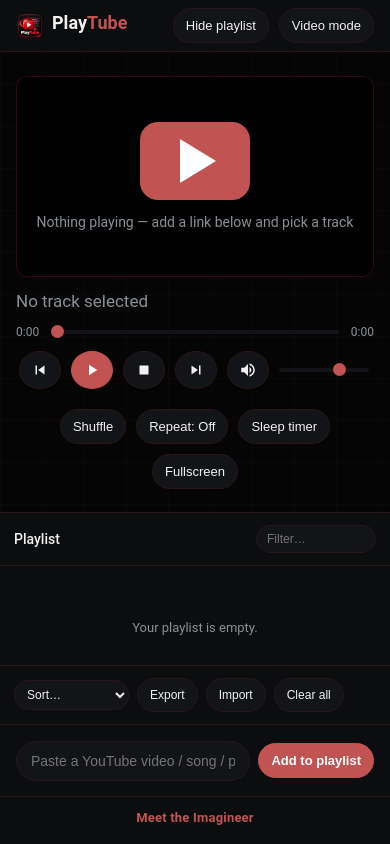
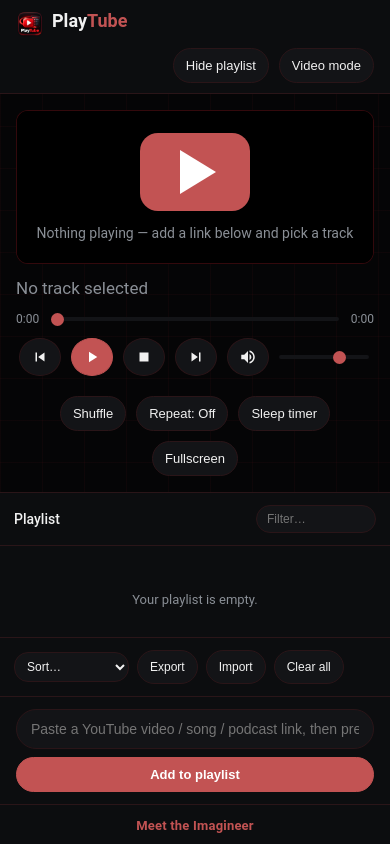
Before and after one commit to anirudhvemula/PlayTube, a plain HTML site: page index.html in a window 390 px wide. Drawn offline with Linux system fonts and the light colour scheme.

Commit message:
Update index.html

```diff
--- a/index.html
+++ b/index.html
@@ -12,14 +12,14 @@
 <meta property="og:type" content="website">
 <meta property="og:title" content="PlayTube — YouTube Playlist Player">
 <meta property="og:description" content="A clean, minimal YouTube playlist player. Stream videos or podcasts, save playlists that persist offline, shuffle, repeat, and switch between video and audio-only mode.">
-<meta property="og:image" content="https://anirudhvemula.github.io/PlayTube/og-image.png">
+<meta property="og:image" content="https://anirudhvemula.github.io/playtube/og-image.png">
 <meta property="og:image:width" content="1200">
 <meta property="og:image:height" content="630">
 
 <meta name="twitter:card" content="summary_large_image">
 <meta name="twitter:title" content="PlayTube — YouTube Playlist Player">
 <meta name="twitter:description" content="A clean, minimal YouTube playlist player. Stream videos or podcasts, save playlists that persist offline, shuffle, repeat, and switch between video and audio-only mode.">
-<meta name="twitter:image" content="https://anirudhvemula.github.io/PlayTube/og-image.png">
+<meta name="twitter:image" content="https://anirudhvemula.github.io/playtube/og-image.png">
 
 <meta name="theme-color" content="#0f0f0f">
 <style>
@@ -47,11 +47,26 @@
   }
   .layout {
     display: grid;
-    grid-template-columns: 1fr 360px;
-    grid-template-rows: 1fr auto auto;
+    grid-template-columns: minmax(0, 1fr) 360px;
+    grid-template-rows: auto auto 1fr auto auto auto auto;
     height: 100vh;
   }
-  .layout.audio-mode { grid-template-columns: 1fr; grid-template-rows: auto auto auto auto; height: auto; min-height: 100vh; }
+  header.topbar { grid-column: 1 / -1; grid-row: 1; }
+  .file-warning { grid-column: 1 / -1; grid-row: 2; }
+  main.player-area { grid-column: 1; grid-row: 3; }
+  aside.side-panel { grid-column: 2; grid-row: 3; }
+  .bottom-panel { grid-column: 1 / -1; grid-row: 4; }
+  .add-bar { grid-column: 1 / -1; grid-row: 5; }
+  .error-msg { grid-column: 1 / -1; grid-row: 6; }
+  footer.site-footer { grid-column: 1 / -1; grid-row: 7; }
+  .layout.audio-mode { grid-template-columns: minmax(0, 1fr); grid-template-rows: auto auto auto auto auto auto auto; height: auto; min-height: 100vh; }
+  .layout.audio-mode header.topbar { grid-row: 1; }
+  .layout.audio-mode .file-warning { grid-row: 2; }
+  .layout.audio-mode main.player-area { grid-column: 1; grid-row: 3; }
+  .layout.audio-mode .bottom-panel { grid-column: 1; grid-row: 4; }
+  .layout.audio-mode .add-bar { grid-column: 1; grid-row: 5; }
+  .layout.audio-mode .error-msg { grid-column: 1; grid-row: 6; }
+  .layout.audio-mode footer.site-footer { grid-row: 7; }
   .layout.audio-mode .side-panel { display: none; }
   .layout.audio-mode .bottom-panel { display: block; }
   .layout.audio-mode .placeholder { display: none; }
@@ -67,21 +82,21 @@
   .layout.audio-mode .transport-main { justify-content: center; }
   .layout.audio-mode .transport-modes { justify-content: center; }
   .layout.audio-mode #ytplayer { position: absolute; width: 1px; height: 1px; overflow: hidden; opacity: 0; pointer-events: none; }
-  .layout.playlist-hidden { grid-template-columns: 1fr; }
+  .layout.playlist-hidden { grid-template-columns: minmax(0, 1fr); }
   .layout.playlist-hidden .side-panel { display: none; }
+  .layout.playlist-hidden main.player-area { grid-column: 1; }
   .bottom-panel { display: none; }
 
   header.topbar {
-    grid-column: 1 / -1;
     display: flex;
     align-items: center;
     gap: 10px;
     padding: 10px 16px;
     border-bottom: 1px solid var(--border);
     background: var(--panel);
-    height: 52px;
-    flex-wrap: nowrap;
-    overflow: hidden;
+    min-height: 52px;
+    flex-wrap: wrap;
+    min-width: 0;
   }
   .yt-logo { display: flex; align-items: baseline; gap: 8px; font-weight: 700; font-size: 18px; min-width: 0; }
   .brand-logo { width: 28px; height: 28px; object-fit: contain; flex-shrink: 0; border-radius: 4px; align-self: center; }
@@ -95,8 +110,14 @@
   @media (max-width: 640px) { .byline { display: none; } }
   .topbar .spacer { flex: 1; }
   .topbar .status { font-size: 12px; color: var(--text-dim); }
+  @media (max-width: 480px) {
+    header.topbar { flex-wrap: wrap; }
+    .yt-logo { flex: 1 1 100%; }
+    .topbar .spacer { display: none; }
+    .topbar .status { flex: 1 1 auto; }
+    header.topbar button { flex: 0 0 auto; }
+  }
   .file-warning {
-    grid-column: 1 / -1;
     background: #3a2f1a; color: #f0c674; font-size: 12px;
     padding: 8px 16px; border-bottom: 1px solid var(--border);
     display: none;
@@ -221,17 +242,20 @@
     display: flex; flex-direction: column;
     background: var(--panel);
     min-height: 0;
+    min-width: 0;
   }
   .bottom-panel {
-    grid-column: 1 / -1;
     border-top: 1px solid var(--border);
     background: var(--panel);
     max-height: 300px;
     overflow-y: auto;
+    min-width: 0;
   }
   .panel-header {
     display: flex; align-items: center; gap: 8px;
     padding: 12px 14px; border-bottom: 1px solid var(--border);
+    flex-wrap: wrap;
+    min-width: 0;
   }
   .panel-header h2 { font-size: 14px; margin: 0; font-weight: 500; flex: 1; }
   .panel-header input[type=text] {
@@ -285,15 +309,20 @@
   .empty-state { color: var(--text-dim); font-size: 13px; text-align: center; padding: 30px 12px; }
 
   .add-bar {
-    grid-column: 1 / -1;
     display: flex; gap: 8px; align-items: center;
     padding: 12px 16px; border-top: 1px solid var(--border); background: var(--panel);
+    min-width: 0;
   }
   .add-bar input[type=text] {
-    flex: 1; background: var(--panel2); border: 1px solid var(--border); color: var(--text);
+    flex: 1; min-width: 0; background: var(--panel2); border: 1px solid var(--border); color: var(--text);
     padding: 11px 14px; border-radius: 22px; font-size: 14px;
   }
   .add-bar input[type=text]:focus { outline: none; border-color: var(--red); }
+  @media (max-width: 480px) {
+    .add-bar { flex-wrap: wrap; }
+    .add-bar input[type=text] { flex: 1 1 100%; }
+    .add-bar button { flex: 1 1 100%; justify-content: center; }
+  }
   .error-msg { color: #ff6b6b; font-size: 12px; padding: 0 16px; }
 
   .modal-overlay {
@@ -317,7 +346,16 @@
   ::-webkit-scrollbar-track { background: transparent; }
 
   @media (max-width: 860px) {
-    .layout { grid-template-columns: 1fr; grid-template-rows: auto auto auto; }
+    .layout {
+      grid-template-columns: minmax(0, 1fr);
+      grid-template-rows: auto auto auto auto auto auto auto auto;
+    }
+    main.player-area { grid-column: 1; grid-row: 3; }
+    aside.side-panel { grid-column: 1; grid-row: 4; }
+    .bottom-panel { grid-column: 1; grid-row: 5; }
+    .add-bar { grid-column: 1; grid-row: 6; }
+    .error-msg { grid-column: 1; grid-row: 7; }
+    footer.site-footer { grid-column: 1; grid-row: 8; }
     .side-panel { border-left: none; border-top: 1px solid var(--border); max-height: 320px; }
     .video-stage { max-height: 50vh; }
   }
@@ -932,7 +970,7 @@
   const blob = new Blob([data], { type: 'application/json' });
   const url = URL.createObjectURL(blob);
   const a = document.createElement('a');
-  a.href = url; a.download = 'PlayTube-playlist.json'; a.click();
+  a.href = url; a.download = 'playtube-playlist.json'; a.click();
   URL.revokeObjectURL(url);
 });
 el('importBtn').addEventListener('click', () => { el('importFileInput').click(); });
```
